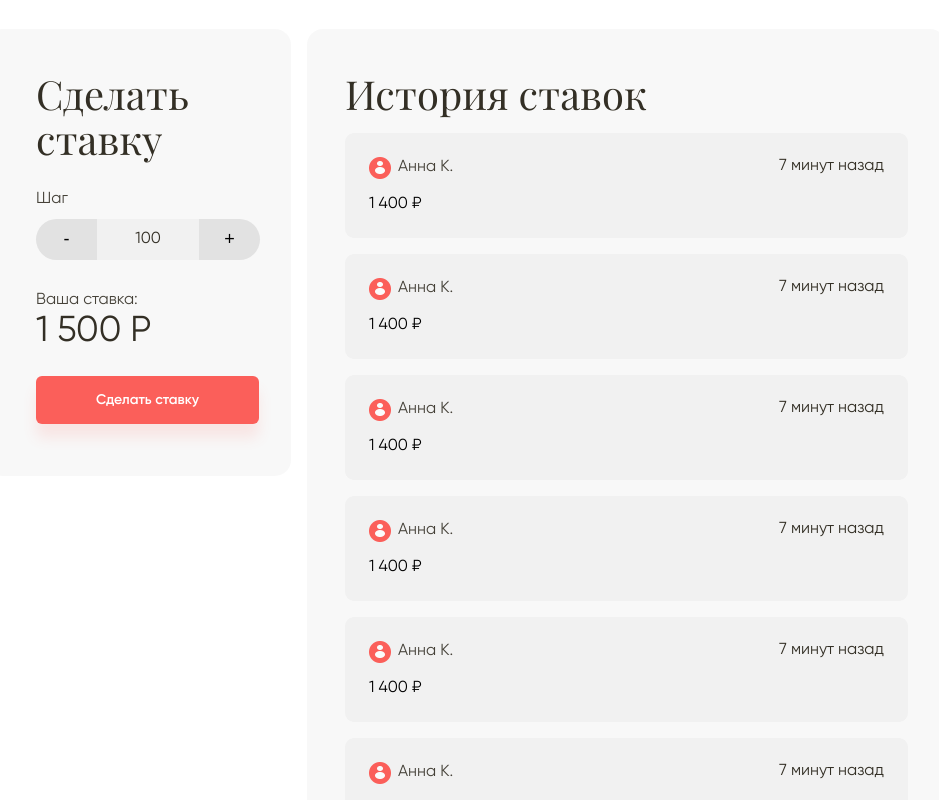
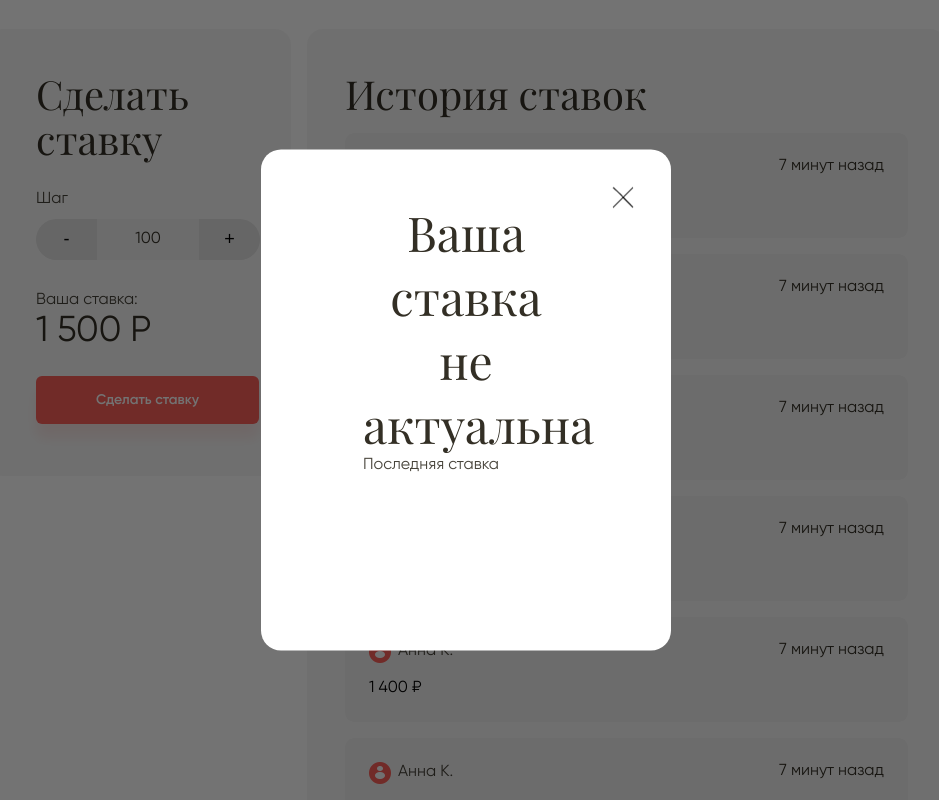
Before and after one commit to diLauro92/auction, a Vue app: page /cake in a window 1280 px wide. Both pictures are taken after a click on the button "Сделать ставку". Shown: the part 543-1343 px from the top of the page, without its empty margins (174-1113 px from the left). Built offline with nearby package versions, Linux system fonts and the light colour scheme.

Commit message:
модалка для неактивной ставки

```diff
--- a/src/assets/layouts/main.less
+++ b/src/assets/layouts/main.less
@@ -11,3 +11,4 @@
 @import "cake-info";
 @import "cake-auction-block";
 @import "create-form";
+@import "modal-notification";
--- /dev/null
+++ b/src/assets/layouts/modal-notification.less
@@ -0,0 +1,9 @@
+.modal-notification {
+  position: fixed;
+  width: 25.625rem;
+  height: 27.688rem;
+  overflow: hidden;
+}
+.modal-shadow-notification {
+  position: fixed;
+}
--- a/src/components/cake-auction-block.vue
+++ b/src/components/cake-auction-block.vue
@@ -14,7 +14,13 @@
       <div class="cake-your-bet">
         1 500&nbsp;Р
       </div>
-      <button class="btn cake-action-btn" data-action="bet">Сделать ставку</button>
+      <button
+          class="btn cake-action-btn"
+          data-action="bet"
+          @click="showModal"
+      >
+        Сделать ставку
+      </button>
     </div>
     <div class="cake-bets-right">
       <div class="cake-bets-history_title cake-bets-container__title">История ставок</div>
@@ -134,14 +140,24 @@
       </ul>
     </div>
   </div>
+  <irrelevant-rate-modal ref="modal"/>
 </template>
 
+
 <script>
+
+import IrrelevantRateModal from './irrelevant-rate-modal'
+
 export default {
-  name: "cake-action-block"
+  name: "cake-action-block",
+  components: {
+    IrrelevantRateModal
+  },
+  methods: {
+    showModal: function () {
+      this.$refs.modal.show = true
+      document.body.classList.add('showModal')
+    }
+  }
 }
 </script>
-
-<style scoped>
-
-</style>
--- /dev/null
+++ b/src/components/irrelevant-rate-modal.vue
@@ -0,0 +1,37 @@
+<template>
+  <transition name="modal">
+    <div v-if="show" class="modal-shadow modal-shadow-notification" @click.self="closeModal">
+      <div class="modal modal-notification">
+        <div class="modal-close" @click="closeModal">
+          <img src="images/icon/close.png" alt="">
+        </div>
+        <div class="modal-container">
+          <slot name="title">
+            <h3 class="modal-title">Ваша ставка не актуальна</h3>
+          </slot>
+          <slot name="body">
+            <p>Последняя ставка</p>
+          </slot>
+        </div>
+      </div>
+    </div>
+  </transition>
+</template>
+
+<script>
+
+export default {
+  name: "irrelevant-rate-modal",
+  data: function () {
+    return {
+      show: false
+    }
+  },
+  methods: {
+    closeModal: function () {
+      this.show = false
+      document.body.classList.remove('showModal')
+    }
+  }
+}
+</script>
```
